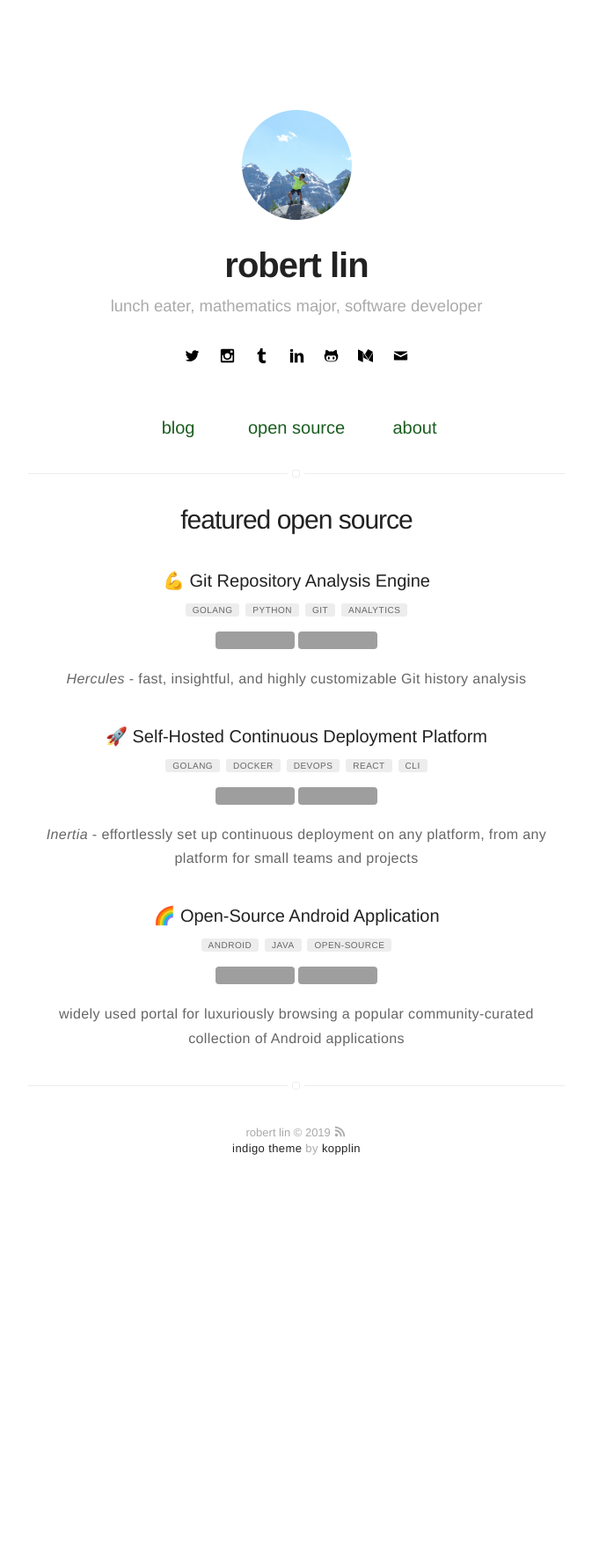
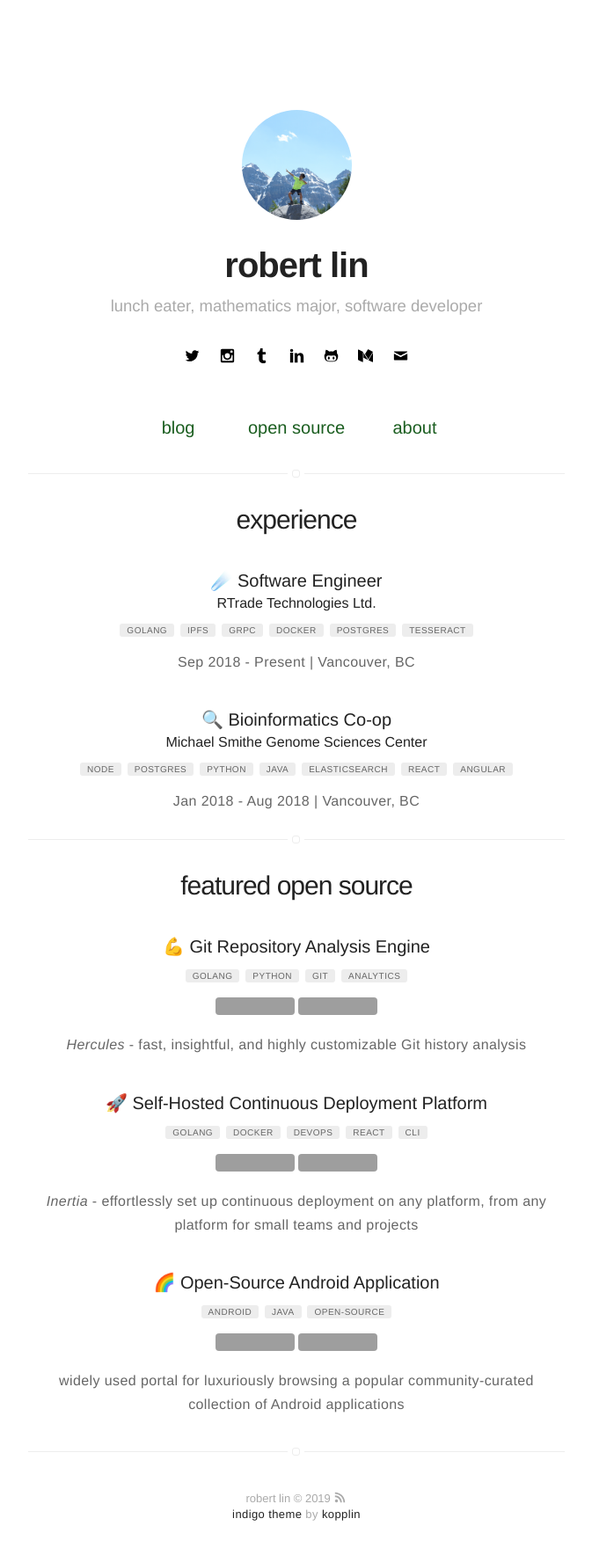
Before and after one commit to bobheadxi/bobheadxi.github.io, a Jekyll site: the page built from index.html, in a window 1280 px wide, cut to the strip 0-1793 px from the top of the page. Shown: the top 1768 px of the strip at 88% size, without its empty margins (303-976 px from the left). Built offline with Jekyll 4.4.1, drawn with Linux system fonts in a browser that asks for light colours; emoji names are drawn with the system emoji font; before the commit the page ends 1377 px from its top, so only the background shows below that; grey boxes are pictures that could not be loaded.

Commit message:
Add experience - closes #23

```diff
--- /dev/null
+++ b/_posts/2018-01-08-bcgsc.md
@@ -0,0 +1,34 @@
+---
+title: ":mag: Bioinformatics Co-op"
+layout: post
+date: 2018-01-01 12:00
+tag:
+- node
+- postgres
+- python
+- java
+- elasticsearch
+- react
+- angular
+image: ""
+headerImage: false
+experience: true
+hidden: true # don't count this post in blog pagination
+organization: Michael Smithe Genome Sciences Center
+description: "Jan 2018 - Aug 2018 | Vancouver, BC"
+category: experience
+author: robert
+externalLink: false
+---
+
+<i>This page is a work in progress - sorry!</i>
+
+Worked as a software developer for the Bioinformatics Quality Control team in
+Canada's Michael Smith Genome Sciences Centre. Designed and built a well-tested
+modularized, maintainable Node.js server from scratch that became the core of
+the team's 3 websites. Worked extensively with PostgreSQL databases to set up
+queries and data insertion pipelines that needed to handle thousands of row updates
+at a time and designed new tables to handle additional data points. Set up an
+ElasticSearch instance for monitoring and metric aggregation and developed
+application integrations for the platform. Built bioinformatic utilities using
+sequence analysis tools like BLAST.
--- /dev/null
+++ b/_posts/2018-08-01-rtrade.md
@@ -0,0 +1,29 @@
+---
+title: ":comet: Software Engineer"
+layout: post
+date: 2018-08-01 12:00
+tag:
+- golang
+- ipfs
+- grpc
+- docker
+- postgres
+- tesseract
+image: ""
+headerImage: false
+experience: true
+hidden: true # don't count this post in blog pagination
+organization: RTrade Technologies Ltd.
+description: "Sep 2018 - Present | Vancouver, BC"
+category: experience
+author: robert
+externalLink: false
+---
+
+<i>This page is a work in progress - sorry!</i>
+
+Working part-time while taking classes at UBC on RTrade's primary product Temporal (an easy-to-use API interface into distributed and decentralized storage technologies) and its related services. Projects include refactoring the core codebase into extensible and reusable packages, building and integrating a new object encryption/decryption tool, and revamping RTrade's search engine service, Lens, for improved results, more structured data management, and extra features like OCR capabilities.
+
+Also designed and developed Nexus, an IPFS private network node orchestration and registry agent that serves as the backbone for Temporal's private network service. Nexus handles on-demand deployment, resource management, metadata persistence, and fine-grained access control for IPFS nodes running within Docker containers.
+
+Designed and implemented Temporal's gRPC-based V3 API leveraging Protocol Buffer-based code generation to automatically build clients for various languages, allowing easy integration for customers seeking to build integrations.
--- a/index.html
+++ b/index.html
@@ -19,6 +19,26 @@ title: Home
 
   {% endif %} {% endif %} {% endfor %}
 </section> -->
+
+<section class="list">
+  <h1 style="font-weight:500;margin-top:-0.5rem;text-align:center;">experience</h1>
+
+  {% for post in site.posts %} {% if post.experience %}
+  <div class="item" align="center">
+    <a class="url" href="{% if post.externalLink %}{{ post.externalLink }}{% else %}{{ site.url }}{{ post.url }}{% endif %}">
+      <h3 class="title">{{ post.title }}</h3>
+      <h4 class="title" style="margin-top:0.5rem;font-weight:350">{{ post.organization }}</h4>
+      <div class="post-tags">
+        {% for tag in post.tags %}
+        <a class="item">{{ tag }}</a>
+        {% endfor %}
+      </div>
+      <p> {{ post.description }} </p>
+    </a>
+  </div>
+  {% endif %} {% endfor %}
+
+</section>
 
 <section class="list">
   <h1 style="font-weight:500;margin-top:-0.5rem;text-align:center;">featured open source</h1>
```
